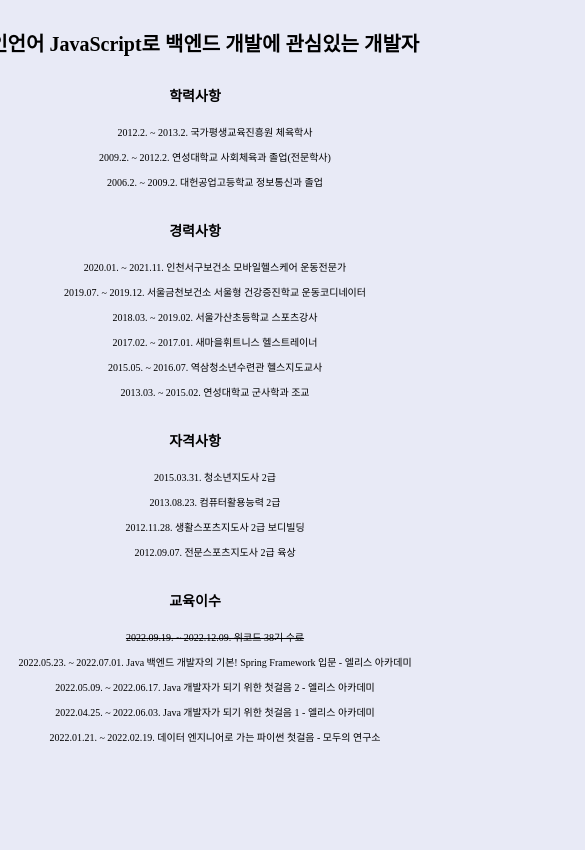
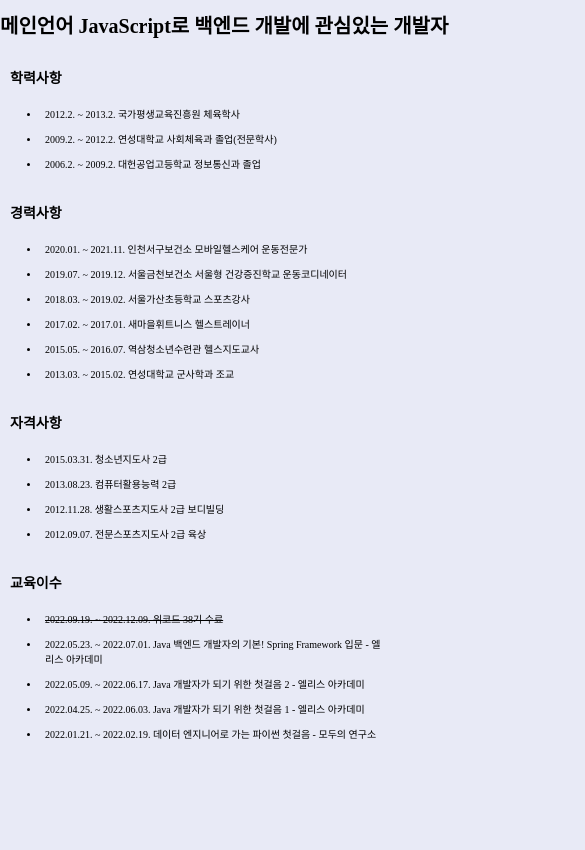
Before and after one commit to csongin/about, a plain HTML site: page about.html in a window 390 px wide. Shown: the part 85-935 px from the top of the page, 585 px wide, since content can reach past the window. After the commit the page ends 844 px from the top, so only its background shows below. Drawn offline with Linux system fonts and the light colour scheme.

Commit message:
Add files via upload

```diff
--- a/style.css
+++ b/style.css
@@ -20,9 +20,6 @@ a {
   align-items: center;
   background-color: #263343;
   padding: 8px 12px;
-  width: 100%;
-  position: fixed;
-  top: 0;
 }
 
 .navbar__logo {
@@ -144,7 +141,7 @@ a {
 #profile_back table {
   width: 100%;
   padding: 80px 0;
-  font-size: 24px;
+  font-size: 20px;
 }
 
 #profile_back th,td {
@@ -152,12 +149,10 @@ a {
 }
 
 /* about */
-
 #about {
   display: flex;
   flex-direction: column;
   align-items: center;
-  margin: 100px;
 }
 
 .about_header {
@@ -191,7 +186,6 @@ a {
   justify-content: space-around;
   align-items: center;
   width: 100%;
-  margin: 100px 0;
 }
 
 .project_content {
@@ -219,15 +213,17 @@ a {
 }
 
 @media screen and (max-width: 720px) {
+  /* navbar */
+  #navbar {
+    width: 100%;
+  }
+  /* home */
   #home {
     display: flex;
     flex-direction: column;
     width: fit-content;
-    height: fit-content;
   }
 
-
-  /* home */
   #home_front {
     display: flex;
     flex-direction: column-reverse;
@@ -275,13 +271,17 @@ a {
 
   #profile_back table {
     padding: 184px 0 183px 35px;
+    font-size: 16px;
   }
 
 
   /* about */
-
   #about {
-    margin-top: 100px;
+    height: fit-content;
+    width: 100%;
+    display: flex;
+    align-items: flex-start;
+    margin-bottom: 0;
   }
 
   .about_header {
@@ -289,24 +289,22 @@ a {
   }
 
   .about_header h1 {
-    text-align: center;
+    text-align: left;
   }
 
   .content_text {
     font-size: 12px;
+    width: fit-content;
   }
 
   .content_text h3 {
-    text-align: center;
-  }
-
-  .content_text ul {
-    list-style: none;
+    text-align: left;
+    padding-left: 10px;
   }
 
   .content_text li {
     padding: 5px;
     font-size: 10px;
-    text-align: center;
+    text-align: left;
   }
 }
```
